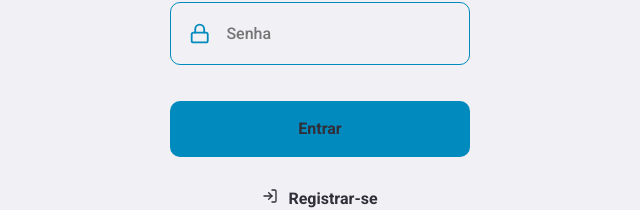
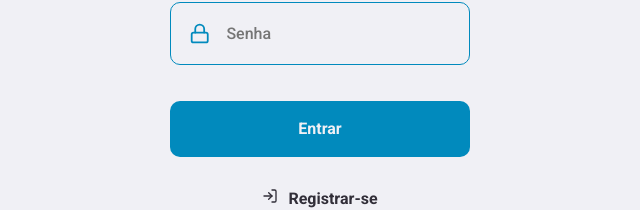
Before and after one commit to PedroGomes1/vemprofut, a React (Create React App) app: page / in a window 1280 px wide. Shown: the part 439-649 px from the top of the page, without its empty margins (0-640 px from the left). Built offline with nearby package versions, Linux system fonts and the light colour scheme.

Commit message:
Added a new button component and reusing it on the Sign In and Sign Up pages

```diff
--- /dev/null
+++ b/src/components/Button/index.tsx
@@ -0,0 +1,13 @@
+import React, { ButtonHTMLAttributes } from 'react';
+
+import { Buttons } from './styles';
+
+type ButtonProps = ButtonHTMLAttributes<HTMLButtonElement>;
+
+const Button: React.FC<ButtonProps> = ({ children, ...rest }) => (
+  <Buttons type="button" {...rest}>
+    {children}
+  </Buttons>
+);
+
+export default Button;
--- /dev/null
+++ b/src/components/Button/styles.ts
@@ -0,0 +1,18 @@
+import styled from 'styled-components';
+
+export const Buttons = styled.button`
+  background: ${({ theme }) => theme.colors.secondary};
+  height: 5.6rem;
+  border-radius: 1rem;
+  border: 0;
+  color: ${({ theme }) => theme.colors.background};
+  padding: 1.6rem;
+  width: 100%;
+  font-weight: bold;
+  margin-top: 1.6rem;
+  transition: opacity 0.2s;
+
+  &:hover {
+    opacity: 0.9;
+  }
+`;
--- a/src/pages/SignIn/index.tsx
+++ b/src/pages/SignIn/index.tsx
@@ -1,8 +1,10 @@
 import React from 'react';
 import { FiLogIn, FiMail, FiLock } from 'react-icons/fi';
 import { useForm } from 'react-hook-form';
-import { Link } from 'react-router-dom';
+import { useHistory, Link } from 'react-router-dom';
+
 import Input from '../../components/Input';
+import Button from '../../components/Button';
 import { Container, Content, Bacgkround, AnimationContainer } from './styles';
 import signInBackgroundImg from '../../assets/background-signin.svg';
 import logo from '../../assets/logofut.png';
@@ -10,8 +12,11 @@ import logo from '../../assets/logofut.png';
 const SignIn: React.FC = () => {
   const { register, handleSubmit } = useForm();
 
+  const history = useHistory();
+
   const onSubmit = (data: any) => {
     console.log(data);
+    history.push('/home');
   };
 
   return (
@@ -38,7 +43,7 @@ const SignIn: React.FC = () => {
               register={register}
               required
             />
-            <button type="submit">Entrar</button>
+            <Button type="submit">Entrar</Button>
           </form>
 
           <Link to="/signup">
--- a/src/pages/SignIn/styles.ts
+++ b/src/pages/SignIn/styles.ts
@@ -48,23 +48,6 @@ export const AnimationContainer = styled.div`
     color: ${({ theme }) => theme.colors.quaternary};
   }
 
-  button {
-    background: ${({ theme }) => theme.colors.secondary};
-    height: 5.6rem;
-    border-radius: 1rem;
-    border: 0;
-    color: ${({ theme }) => theme.colors.quaternary};
-    padding: 1.6rem;
-    width: 100%;
-    font-weight: bold;
-    margin-top: 1.6rem;
-    transition: opacity 0.2s;
-
-    &:hover {
-      opacity: 0.9;
-    }
-  }
-
   a {
     margin-top: 3rem;
     color: ${({ theme }) => theme.colors.quaternary};
--- a/src/pages/SignUp/index.tsx
+++ b/src/pages/SignUp/index.tsx
@@ -1,9 +1,12 @@
 import React from 'react';
-import { FiMail, FiLock, FiUser, FiArrowDownLeft } from 'react-icons/fi';
+import {
+ FiMail, FiLock, FiUser, FiArrowDownLeft
+} from 'react-icons/fi';
 import { FcCheckmark } from 'react-icons/fc';
 import { useForm } from 'react-hook-form';
 import { Link } from 'react-router-dom';
 import Input from '../../components/Input';
+import Button from '../../components/Button';
 import {
   Container,
   Content,
@@ -77,7 +80,7 @@ const SignUp: React.FC = () => {
               register={register}
               required
             />
-            <button type="submit">Finalizar cadastro</button>
+            <Button type="submit">Finalizar cadastro</Button>
           </form>
 
           <Link to="/">
--- a/src/pages/SignUp/styles.ts
+++ b/src/pages/SignUp/styles.ts
@@ -76,23 +76,6 @@ export const AnimationContainer = styled.div`
     color: ${({ theme }) => theme.colors.quaternary};
   }
 
-  button {
-    background: ${({ theme }) => theme.colors.secondary};
-    height: 5.6rem;
-    border-radius: 1rem;
-    border: 0;
-    color: ${({ theme }) => theme.colors.quaternary};
-    padding: 1.6rem;
-    width: 100%;
-    font-weight: bold;
-    margin-top: 1.6rem;
-    transition: opacity 0.2s;
-
-    &:hover {
-      opacity: 0.9;
-    }
-  }
-
   a {
     margin-top: 3rem;
     color: ${({ theme }) => theme.colors.quaternary};
--- a/src/styles/global.ts
+++ b/src/styles/global.ts
@@ -34,8 +34,6 @@ export default createGlobalStyle`
 
   #root {
     width: 100%;
-    /* max-width: 128rem; */
-    /* padding: 0 3rem; */
   }
 
   body, input, button {
```
